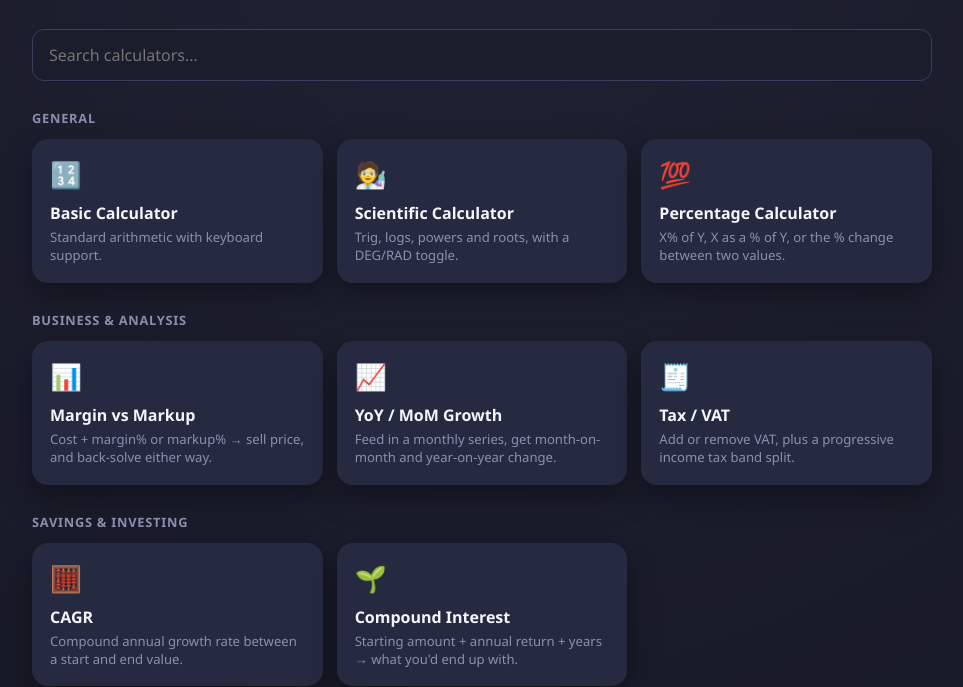
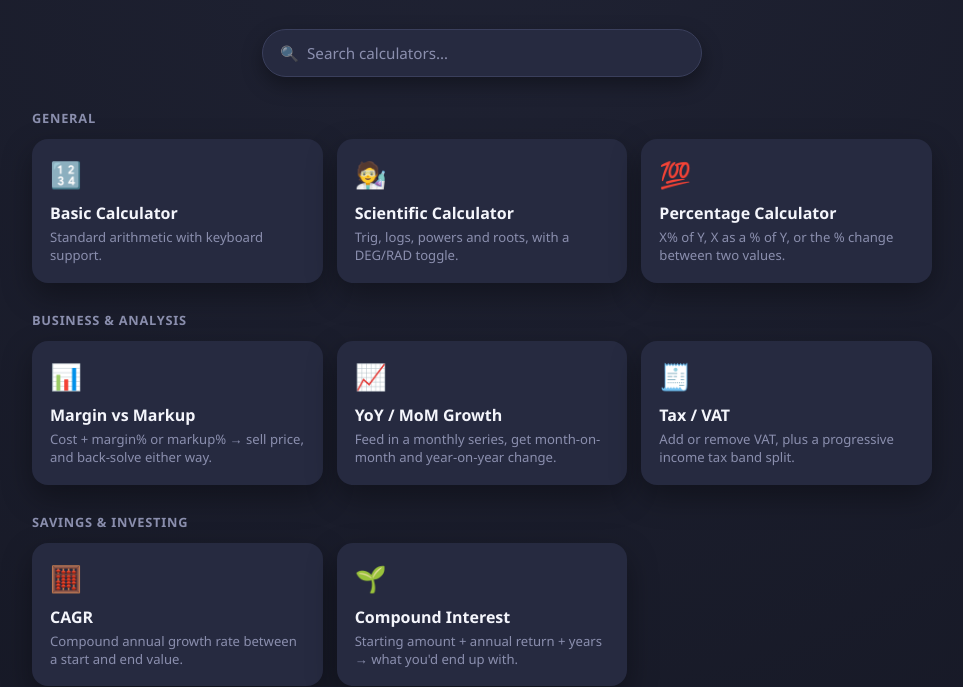
Before and after one commit to kaijxnes/Project-1, a plain HTML site: page index.html in a window 1280 px wide. Shown: the part 116-803 px from the top of the page, without its empty margins (158-1121 px from the left). Drawn offline with Linux system fonts and the light colour scheme.

Commit message:
Restyle hub search as a centered pill with a search icon (#8)
Narrower, centered search bar with a magnifying-glass icon,
pill-shaped border, and accent focus ring, matching the card and
button styling used elsewhere on the site.


Claude-Session: https://claude.ai/code/session_01EVbYo7gdCqnTWQhwH6Xdup

Co-authored-by: Claude <noreply@anthropic.com>

```diff
--- a/index.html
+++ b/index.html
@@ -14,6 +14,7 @@
     </div>
 
     <div class="hub-search">
+      <span class="hub-search-icon" aria-hidden="true">🔍</span>
       <input type="search" id="hub-search" placeholder="Search calculators…" aria-label="Search calculators">
     </div>
     <p class="hub-no-results" id="hub-no-results" hidden>No calculators match your search.</p>
--- a/styles.css
+++ b/styles.css
@@ -442,24 +442,52 @@ hr.divider {
 }
 
 .hub-search {
-  margin-bottom: 28px;
+  position: relative;
+  max-width: 440px;
+  margin: 0 auto 32px;
+}
+
+.hub-search-icon {
+  position: absolute;
+  left: 18px;
+  top: 50%;
+  transform: translateY(-50%);
+  font-size: 0.95rem;
+  opacity: 0.6;
+  pointer-events: none;
 }
 
 .hub-search input {
   width: 100%;
-  background: var(--input-bg);
+  background: var(--calc-bg);
   border: 1px solid var(--border);
-  border-radius: 12px;
-  padding: 14px 16px;
+  border-radius: 999px;
+  padding: 13px 18px 13px 44px;
   color: var(--text-main);
-  font-size: 1rem;
+  font-size: 0.95rem;
   font-family: inherit;
-  transition: border-color 0.15s ease;
+  text-align: left;
+  box-shadow: 0 8px 20px var(--shadow);
+  transition: border-color 0.15s ease, box-shadow 0.15s ease;
+  -webkit-appearance: none;
+  appearance: none;
+}
+
+.hub-search input::placeholder {
+  color: var(--text-muted);
 }
 
 .hub-search input:focus {
   outline: none;
   border-color: var(--accent);
+  box-shadow: 0 0 0 3px rgba(255, 159, 67, 0.18);
+}
+
+.hub-search input::-webkit-search-decoration,
+.hub-search input::-webkit-search-cancel-button,
+.hub-search input::-webkit-search-results-button,
+.hub-search input::-webkit-search-results-decoration {
+  -webkit-appearance: none;
 }
 
 .hub-no-results {
```
